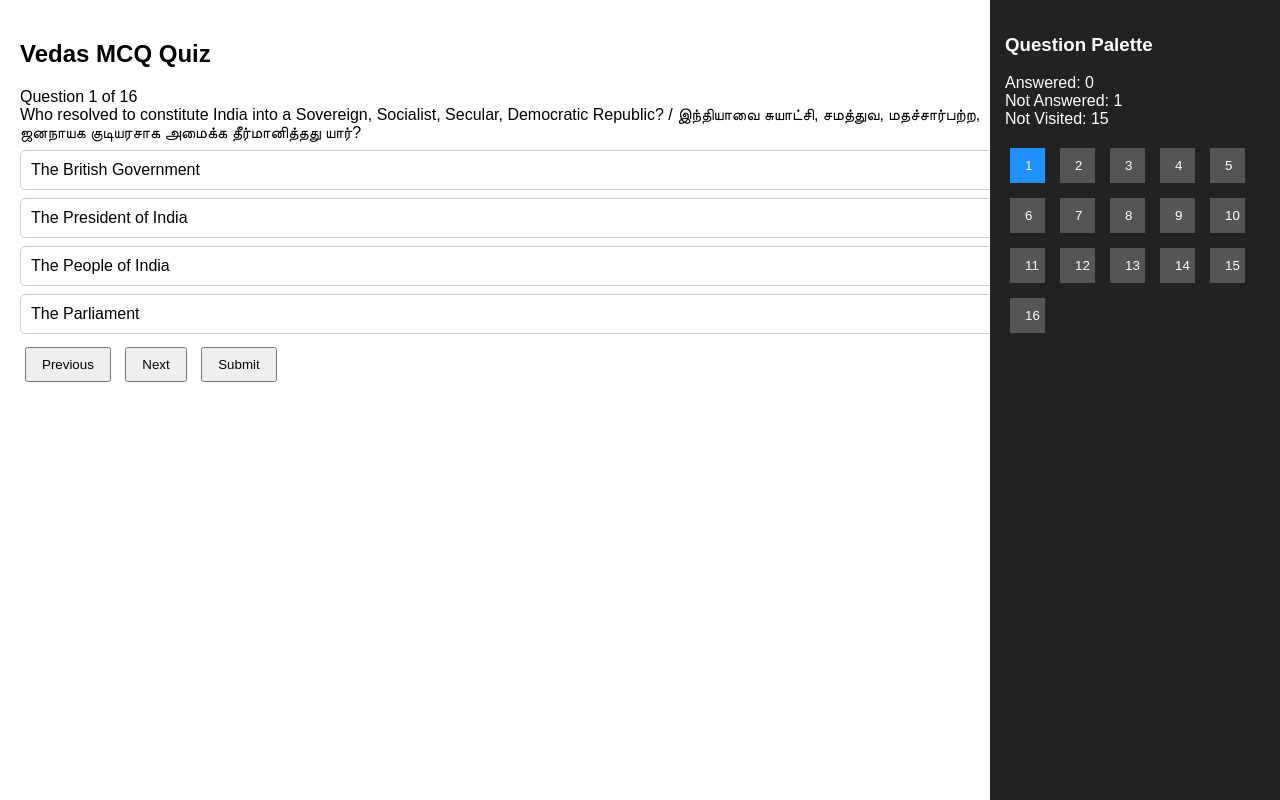
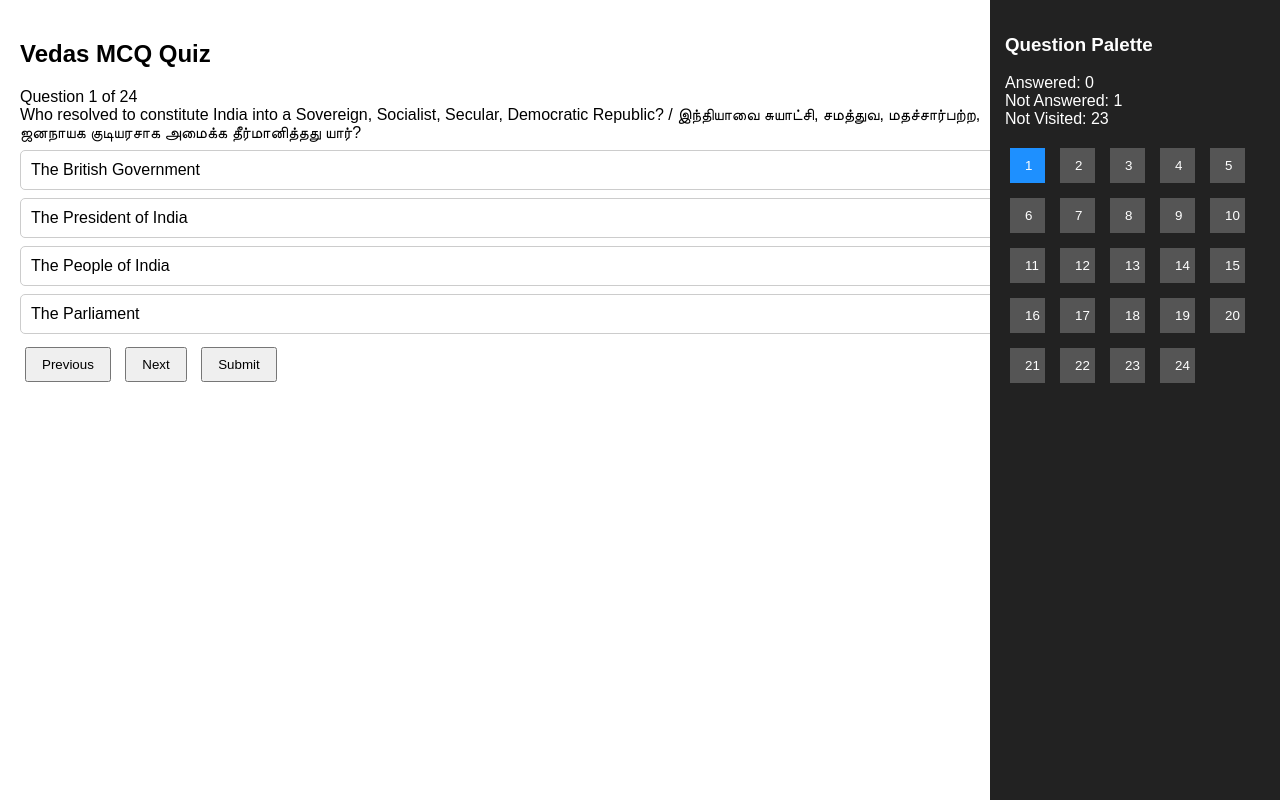
Before and after one commit to sarvavishva/polity.github.io, a plain HTML site: page index.html in a window 1280 px wide. Drawn offline with Linux system fonts and the light colour scheme.

Commit message:
Update index.html

```diff
--- a/index.html
+++ b/index.html
@@ -213,6 +213,54 @@ question: "Who referred to the Preamble as the 'Horoscope of the Constitution'?
 options: ["N.A. Palkhivala","K.M. Munshi","Rajendra Prasad","Alladi Krishnaswamy Iyer"],
 answer: 1,
 explanation: "K.M. Munshi called the Preamble the Horoscope of the Constitution. / K.M. முன்ஷி முன்னுரையை அரசியலமைப்பின் ஜாதகம் என்று குறிப்பிட்டார்."
+},
+{
+question: "Which of the following correctly describes the Nature of the Indian State? / இந்திய அரசின் இயல்பை சரியாக விவரிப்பது எது?",
+options: ["Federal, Monarchical, Religious, Socialist","Sovereign, Socialist, Secular, Democratic, Republic","Unitary, Dictatorial, Secular","Sovereign, Communist, Republic"],
+answer: 1,
+explanation: "The Indian State is Sovereign, Socialist, Secular, Democratic and Republic. / இந்திய அரசு சுயாட்சி, சமத்துவ, மதச்சார்பற்ற, ஜனநாயக குடியரசாகும்."
+},
+{
+question: "What are the objectives of the Constitution? / அரசியலமைப்பின் நோக்கங்கள் என்ன?",
+options: ["Rights, Duties, Powers, Authority","Justice, Liberty, Equality, Fraternity","Law, Order, Security, Peace","Faith, Unity, Integrity"],
+answer: 1,
+explanation: "The objectives are Justice, Liberty, Equality and Fraternity. / நோக்கங்கள் நீதி, சுதந்திரம், சமத்துவம் மற்றும் சகோதரத்துவம் ஆகும்."
+},
+{
+question: "When was the Constitution of India adopted? / இந்திய அரசியலமைப்பு எப்போது ஏற்கப்பட்டது?",
+options: ["26 January 1950","15 August 1947","26 November 1949","2 October 1949"],
+answer: 2,
+explanation: "The Constitution was adopted on 26 November 1949. / அரசியலமைப்பு 26 நவம்பர் 1949 அன்று ஏற்கப்பட்டது."
+},
+{
+question: "The term 'Sovereign' implies what? / 'சுயாட்சி' என்பதன் பொருள் என்ன?",
+options: ["Dependent on Britain","Controlled by UNO","Fully independent nation","Ruled by President"],
+answer: 2,
+explanation: "Sovereign means India is fully independent. / சுயாட்சி என்பது இந்தியா முழுமையாக சுதந்திரமான நாடு என்பதைக் குறிக்கும்."
+},
+{
+question: "India is called a Republic because: / இந்தியா குடியரசு எனப்படுவதற்கான காரணம் என்ன?",
+options: ["It has a King","It follows monarchy","It has an elected head of state","It is ruled by Parliament only"],
+answer: 2,
+explanation: "India has an elected head of state (President). / இந்தியாவில் தேர்தல் மூலம் தேர்ந்தெடுக்கப்பட்ட தலைமை (ஜனாதிபதி) உள்ளார்."
+},
+{
+question: "In which case did the Supreme Court initially say that the Preamble is not part of the Constitution? / எந்த வழக்கில் உச்ச நீதிமன்றம் முன்னுரை அரசியலமைப்பின் பகுதி அல்ல என்று கூறியது?",
+options: ["Kesavananda Bharati Case","Berubari Union Case (1960)","LIC of India Case","Minerva Mills Case"],
+answer: 1,
+explanation: "In Berubari Union Case (1960), SC held Preamble is not part of the Constitution. / 1960 ஆம் ஆண்டு பேருபாரி யூனியன் வழக்கில் முன்னுரை பகுதி அல்ல என்று கூறப்பட்டது."
+},
+{
+question: "Which case declared that the Preamble is part of the Constitution and subject to amendment? / முன்னுரை அரசியலமைப்பின் பகுதி என்றும் திருத்தக்கூடியது என்றும் எந்த வழக்கு தெரிவித்தது?",
+options: ["Berubari Case","LIC Case","Kesavananda Bharati Case (1973)","Golaknath Case"],
+answer: 2,
+explanation: "Kesavananda Bharati Case (1973) held that Preamble is part of the Constitution but cannot alter Basic Structure. / 1973 கேசவானந்த பாரதி வழக்கு முன்னுரை பகுதி என்றும் அடிப்படை அமைப்பை மாற்ற முடியாது என்றும் கூறியது."
+},
+{
+question: "Which case reaffirmed that the Preamble is an integral part of the Constitution? / முன்னுரை அரசியலமைப்பின் முக்கிய அங்கம் என்று மீண்டும் உறுதிப்படுத்திய வழக்கு எது?",
+options: ["Berubari Case","Kesavananda Case","LIC of India Case (1995)","Indira Gandhi Case"],
+answer: 2,
+explanation: "LIC of India Case (1995) confirmed Preamble as an integral part. / 1995 LIC வழக்கில் முன்னுரை முக்கிய அங்கம் என்று உறுதிப்படுத்தப்பட்டது."
 }
 ];
 
```
